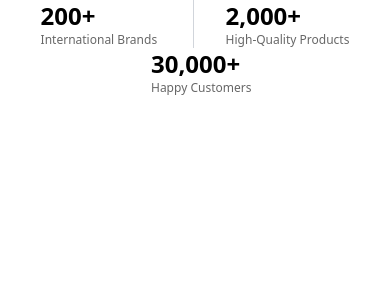
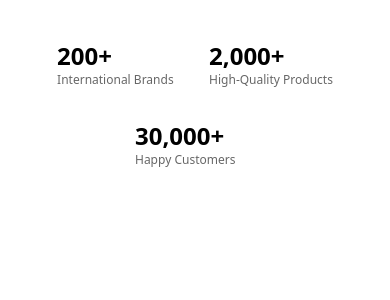
Before and after one commit to DiegoOtani/Shop, a Next.js app: page / in a window 390 px wide. Shown: the top 300 px of the page. Built offline with nearby package versions, Linux system fonts and the light colour scheme.

Commit message:
style: add responsive design for QuantityInfo section in HomePage

```diff
--- a/src/app/page.tsx
+++ b/src/app/page.tsx
@@ -2,12 +2,12 @@ import QuantityInfo from "@/components/QuantityInfo";
 
 export default function Home() {
   return <>
-    <main className="w-full flex flex-col items-center justify-center">
-      <section className="w-full flex justify-center space-x-8 flex-wrap">
+    <main className="w-full flex flex-col items-center justify-center p-20 max-sm:p-10">
+      <section className="w-full flex justify-center flex-wrap gap-8">
         <QuantityInfo quantity={"200"} text="International Brands" />
-        <div className="border-r border-gray-300"></div>
+        <div className="hidden sm:block border-r border-gray-300"></div>
         <QuantityInfo quantity={"2,000"} text="High-Quality Products" />
-        <div className="hidden sm:block border-r border-gray-300"></div>
+        <div className="hidden md:block border-r border-gray-300"></div>
         <QuantityInfo quantity={"30,000"} text="Happy Customers" />
       </section>
     </main>
```
